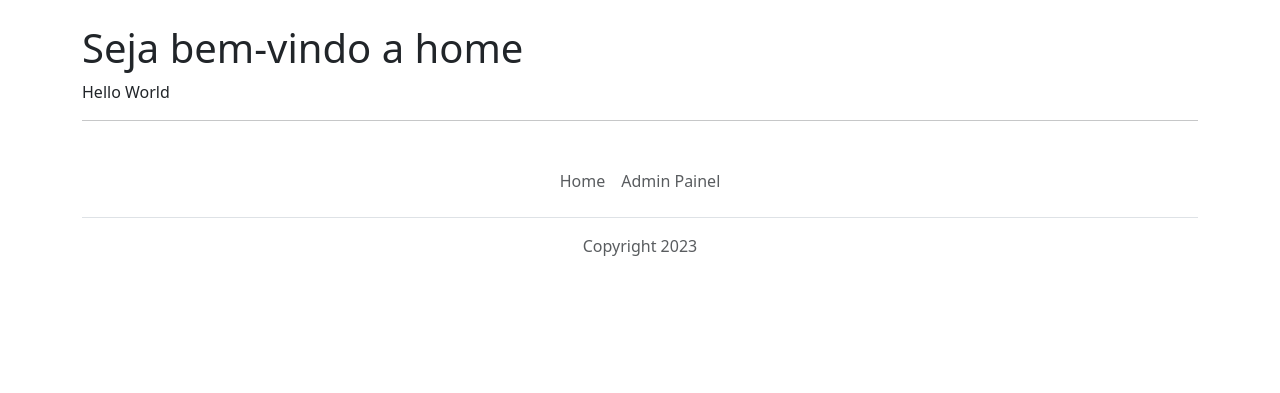
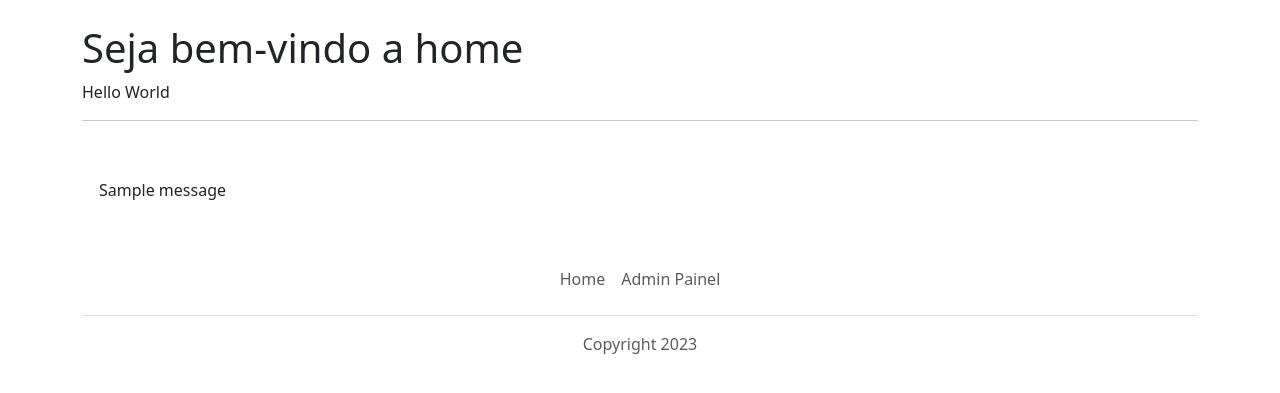
Before and after one commit to GregMasterBr/FastProjectTemplateDjango, a Django app: template project_name/core/templates/index.html in a window 1280 px wide. Shown: the part 73-466 px from the top of the page. Run offline with Django 4.2, Linux system fonts and the light colour scheme; the template is opened without the code that fills it, so the values that code supplies are empty; tables that the repository leaves empty hold one stand-in row (values such as "Sample post"); one stand-in notice (Sample message) is shown.

Commit message:
Adicionando o Django Messages

```diff
--- a/project_name/core/templates/index.html
+++ b/project_name/core/templates/index.html
@@ -12,5 +12,14 @@
     <h1>Seja bem-vindo a home</h1>
     <p> Hello World</p>
     <hr style="background-color: gray;" />
+
+    {% if messages %}
+        {% for message in messages %}
+        <br>
+            <section class="alert {{message.tags}}">
+                {{message}}
+            </section>
+        {% endfor %}
+    {% endif %}
 </div>
 {% endblock %}
--- a/project_name/core/views.py
+++ b/project_name/core/views.py
@@ -1,6 +1,8 @@
 from django.shortcuts import render
-
+from django.contrib import messages
+from django.contrib.messages import constants
 # Create your views here.
 
 def home(request):
+    messages.add_message(request, constants.SUCCESS, 'Página carregada com sucesso')
     return render(request,'index.html')
```
Also changed, not shown: project_name/settings.py (+11 -0 lines).
